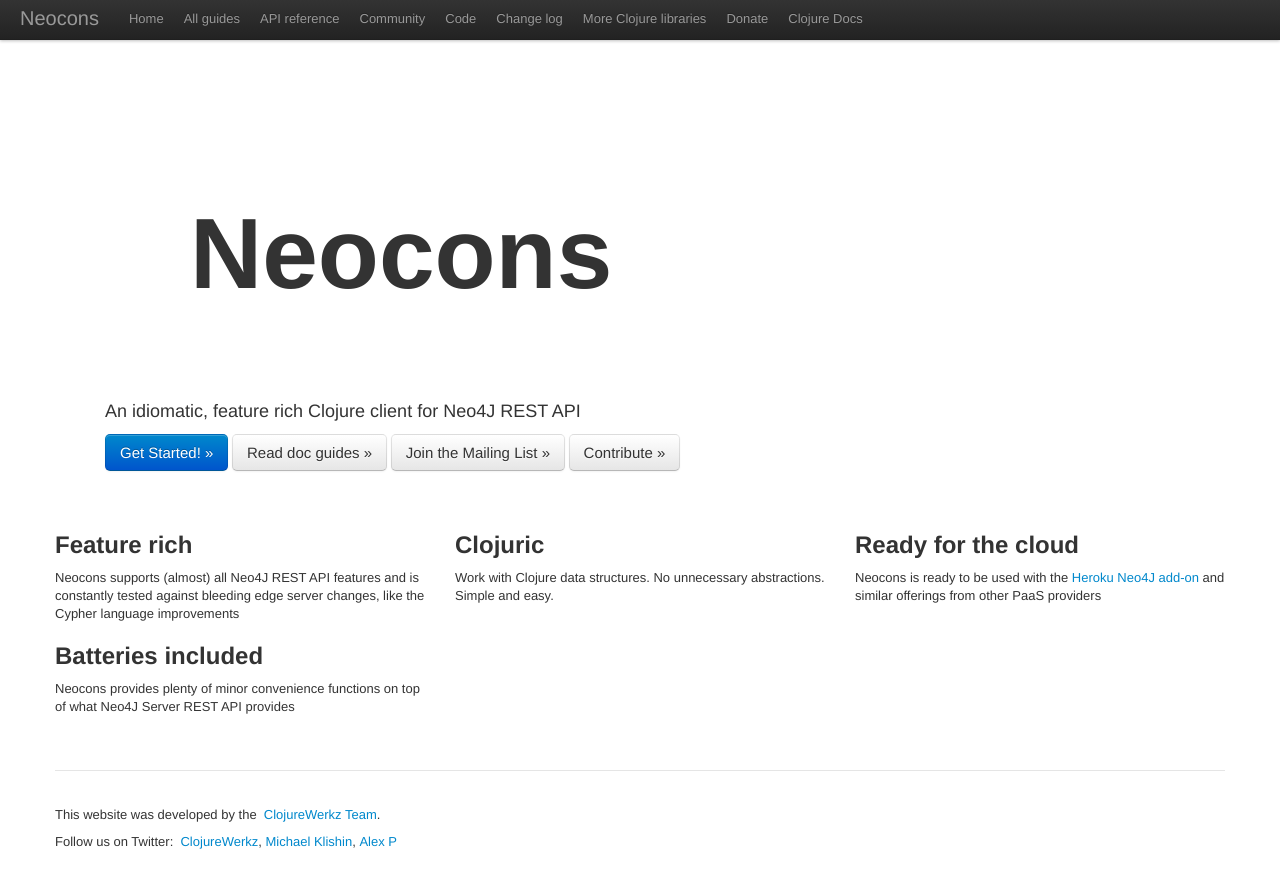
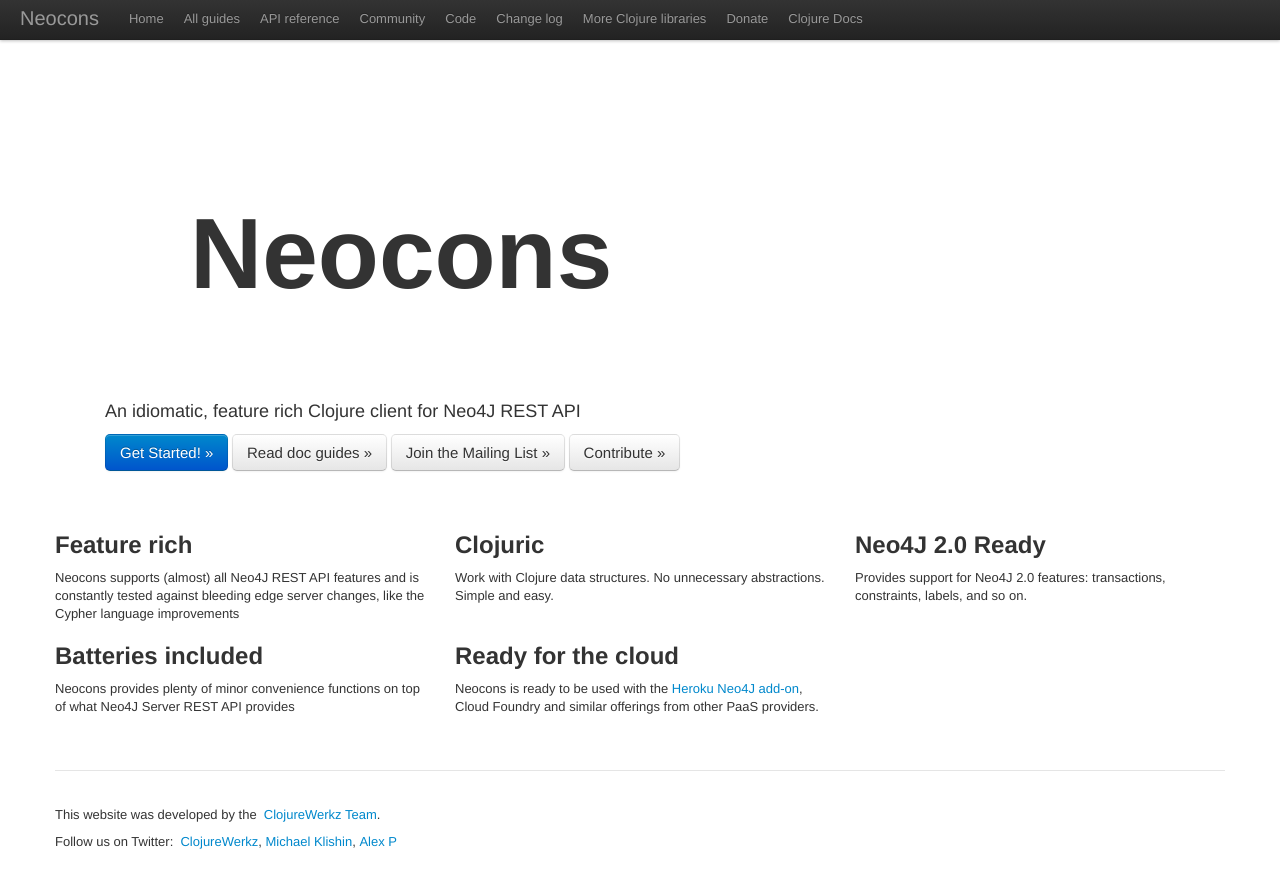
Before and after one commit to clojurewerkz/neocons.docs, a Jekyll site: the page built from index.html, in a window 1280 px wide. Shown: the top 888 px of the page. Built offline with Jekyll 4.4.1, drawn with Linux system fonts in a browser that asks for light colours; some web fonts are replaced; Markdown is read by kramdown in place of the engine named in the settings.

Commit message:
Index page updates

```diff
--- a/index.html
+++ b/index.html
@@ -26,8 +26,8 @@
     <p>Work with Clojure data structures. No unnecessary abstractions. Simple and easy.</p>
   </div>
   <div class='span4'>
-    <h2>Ready for the cloud</h2>
-    <p>Neocons is ready to be used with the <a href="https://addons.heroku.com/neo4j">Heroku Neo4J add-on</a> and similar offerings from other PaaS providers</p>
+    <h2>Neo4J 2.0 Ready</h2>
+    <p>Provides support for Neo4J 2.0 features: transactions, constraints, labels, and so on.</p>
   </div>
 </div>
 
@@ -38,8 +38,8 @@
     <p>Neocons provides plenty of minor convenience functions on top of what Neo4J Server REST API provides</p>
   </div>
   <div class='span4'>
-    <h2></h2>
-    <p></p>
+    <h2>Ready for the cloud</h2>
+    <p>Neocons is ready to be used with the <a href="https://addons.heroku.com/neo4j">Heroku Neo4J add-on</a>, Cloud Foundry and similar offerings from other PaaS providers.</p>
   </div>
   <div class='span4'>
     <h2></h2>
```
